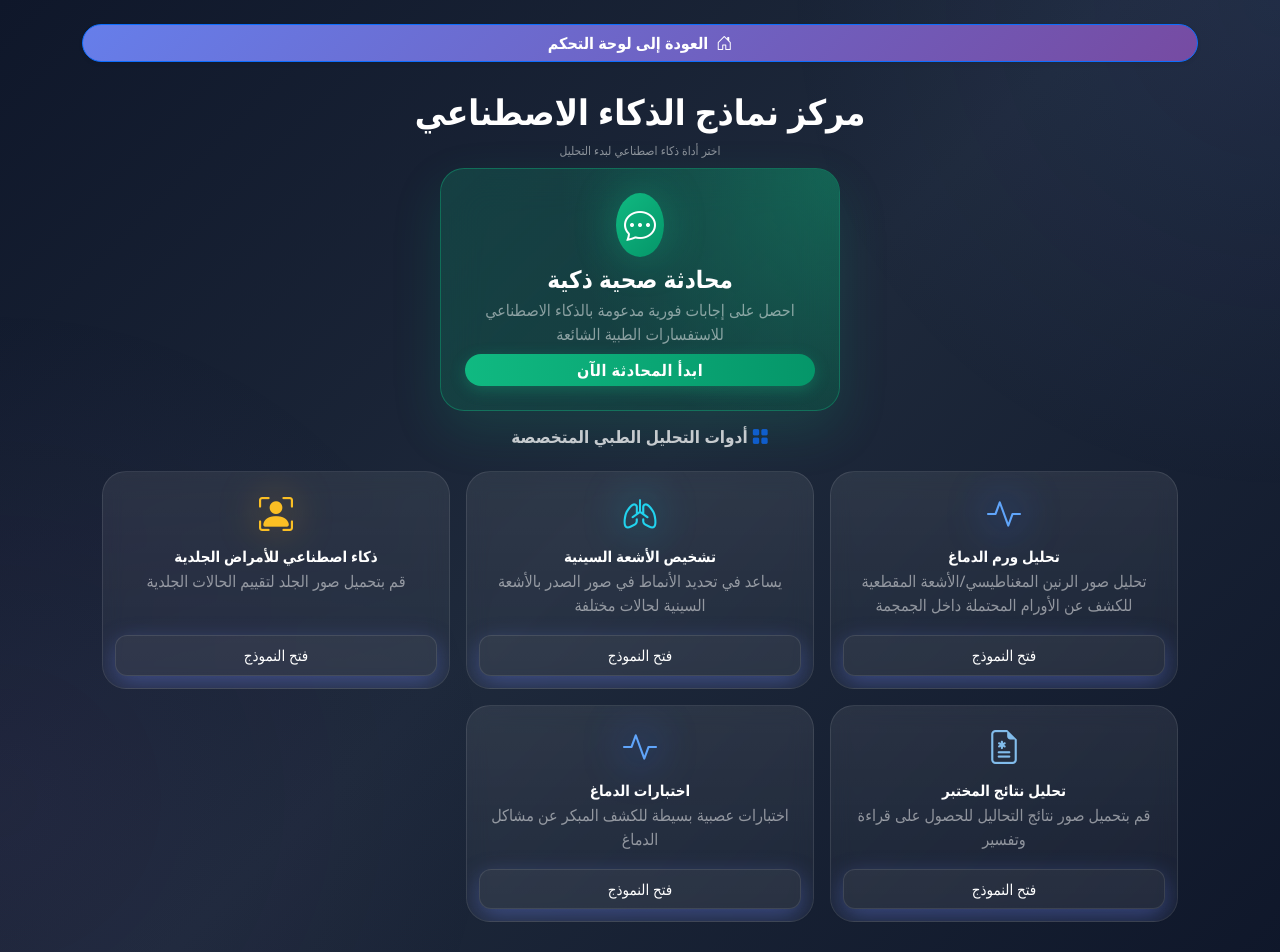
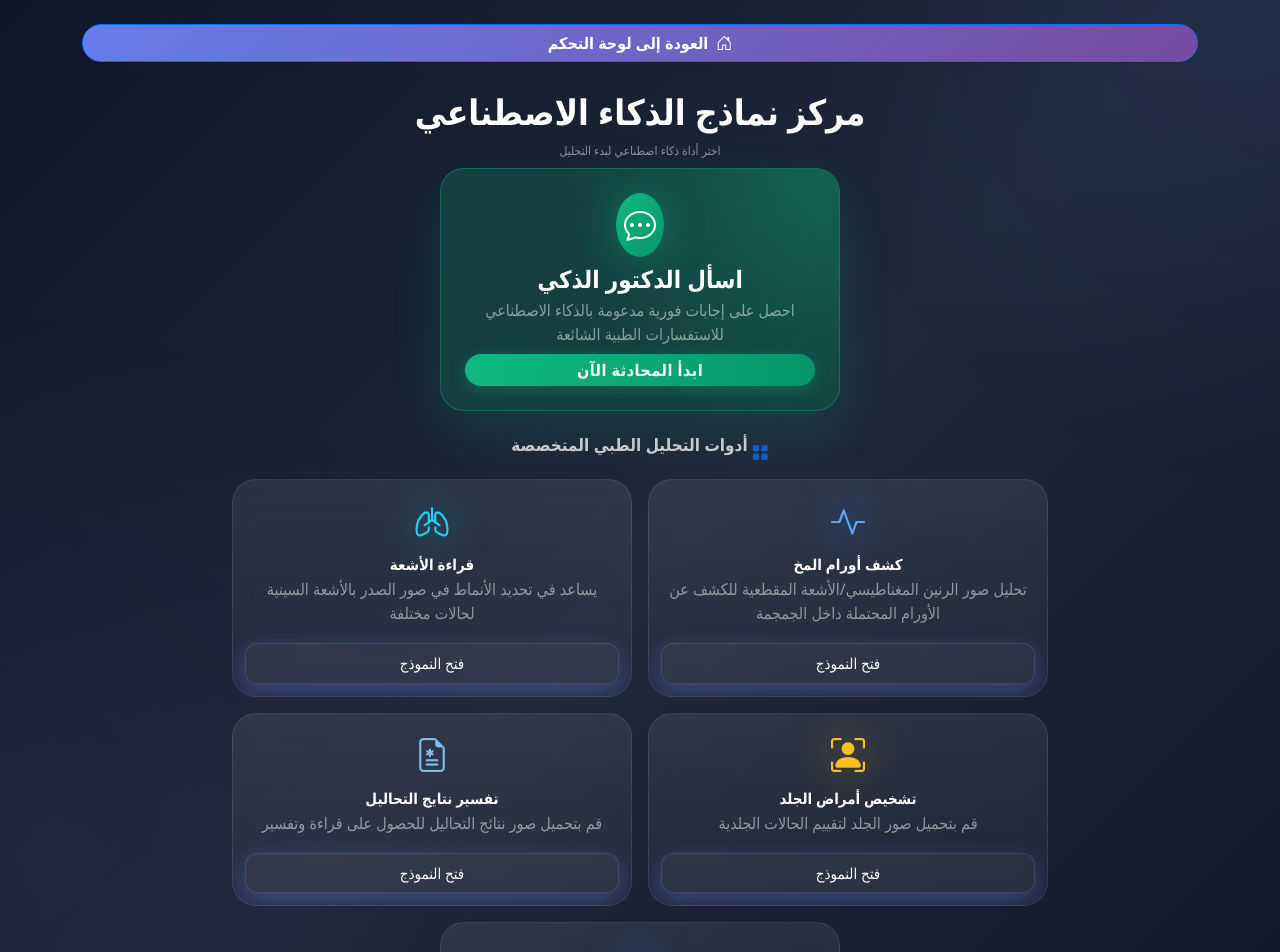
Before and after one commit to mazenabdelgawad700/MedScanAIFrontEnd, a React (Vite) app in the folder medscanai/: page /doctor/ai in a window 1280 px wide. Shown: the top 952 px of the page. Built offline with nearby package versions, Linux system fonts and the light colour scheme.

Commit message:
update hub view

```diff
--- a/medscanai/src/components/AIAssistant/AIAssistant.css
+++ b/medscanai/src/components/AIAssistant/AIAssistant.css
@@ -258,15 +258,14 @@
   animation: shimmer 2s infinite;
 }
 
-/* Hub View - KPI Style */
-.hub-grid {
+/* .hub-grid {
   display: grid;
   grid-template-columns: repeat(auto-fit, minmax(280px, 1fr));
   gap: 16px;
   max-width: 1200px;
   margin: 0 auto;
   padding: 16px 20px;
-}
+} */
 
 .hub-card {
   background: linear-gradient(180deg, rgba(255, 255, 255, 0.08), rgba(255, 255, 255, 0.04));
--- a/medscanai/src/components/AIAssistant/HubView.css
+++ b/medscanai/src/components/AIAssistant/HubView.css
@@ -147,16 +147,13 @@
 }
 
 /* Tool Cards Grid */
+
 .hub-grid {
-  display: grid;
-  grid-template-columns: repeat(auto-fit, minmax(200px, 1fr));
+  margin-top: 1rem;
+  display: flex;
+  flex-wrap: wrap;
   gap: 1rem;
-  justify-items: center;
-}
-
-.hub-grid-single {
-  max-width: 400px;
-  margin: 0 auto;
+  justify-content: center;
 }
 
 /* Standard Tool Card */
--- a/medscanai/src/components/AIAssistant/HubView.jsx
+++ b/medscanai/src/components/AIAssistant/HubView.jsx
@@ -160,10 +160,10 @@ const BreastCancerModelCard = ({ tool, onSelect }) => (
 
 
 const HubView = ({ onSelectTool, userGender }) => {
-  const tools = [
+const tools = [
     {
       id: "chat",
-      title: "محادثة صحية ذكية",
+      title: "اسأل الدكتور الذكي",
       description:
         "احصل على إجابات فورية مدعومة بالذكاء الاصطناعي للاستفسارات الطبية الشائعة",
       icon: "bi-chat-dots",
@@ -171,7 +171,7 @@ const HubView = ({ onSelectTool, userGender }) => {
     },
     {
       id: "brain",
-      title: "تحليل ورم الدماغ",
+      title: "كشف أورام المخ",
       description:
         "تحليل صور الرنين المغناطيسي/الأشعة المقطعية للكشف عن الأورام المحتملة داخل الجمجمة",
       icon: "bi-activity",
@@ -179,7 +179,7 @@ const HubView = ({ onSelectTool, userGender }) => {
     },
     {
       id: "xray",
-      title: "تشخيص الأشعة السينية",
+      title: "قراءة الأشعة",
       description:
         "يساعد في تحديد الأنماط في صور الصدر بالأشعة السينية لحالات مختلفة",
       icon: "bi-lungs",
@@ -187,21 +187,21 @@ const HubView = ({ onSelectTool, userGender }) => {
     },
     {
       id: "skin",
-      title: "ذكاء اصطناعي للأمراض الجلدية",
+      title: "تشخيص أمراض الجلد",
       description: "قم بتحميل صور الجلد لتقييم الحالات الجلدية",
       icon: "bi-person-bounding-box",
       color: "warning",
     },
     {
       id: "lab",
-      title: "تحليل نتائج المختبر",
+      title: "تفسير نتايج التحاليل",
       description: "قم بتحميل صور نتائج التحاليل للحصول على قراءة وتفسير",
       icon: "bi-file-earmark-medical",
       color: "danger",
     },
     {
       id: "brainCheck",
-      title: "اختبارات الدماغ",
+      title: "فحص وظائف المخ",
       description: "اختبارات عصبية بسيطة للكشف المبكر عن مشاكل الدماغ",
       icon: "bi-activity",
       color: "primary",
@@ -236,7 +236,7 @@ const HubView = ({ onSelectTool, userGender }) => {
 
       {/* AI Models Section */}
       <h4 className="hub-section-title">
-        <i className="bi bi-grid-fill text-primary"></i>
+        <i className="bi bi-grid-fill text-primary mt-3"></i>
         أدوات التحليل الطبي المتخصصة
       </h4>
 
@@ -249,7 +249,7 @@ const HubView = ({ onSelectTool, userGender }) => {
       {/* Women's Health Section (female users only) */}
       {userGender === "Female" && (
         <>
-          <h4 className="hub-section-title hub-section-title-pink">
+          <h4 className="hub-section-title hub-section-title-pink mt-4">
             <i className="bi bi-heart-pulse"></i>
             فحوصات صحة المرأة
           </h4>
```
